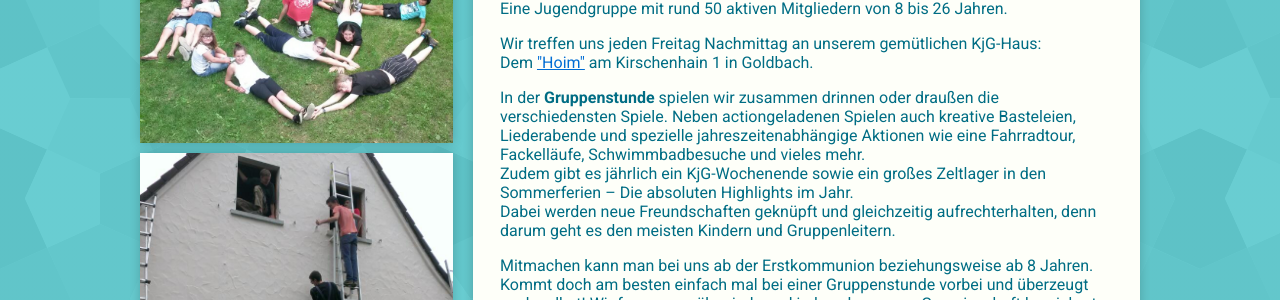
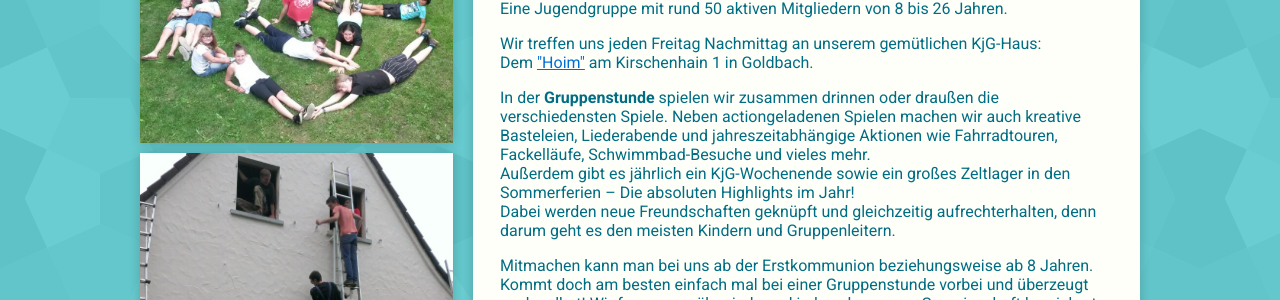
Before and after one commit to blueluke/kjg-homepage, a Jekyll site: the page built from about/index.html, in a window 1280 px wide. Shown: the part 202-502 px from the top of the page. Built offline with Jekyll 4.4.1, drawn with Linux system fonts in a browser that asks for light colours.

Commit message:
About: Kleine Änderungen im Text

```diff
--- a/about/index.html
+++ b/about/index.html
@@ -24,9 +24,9 @@ layout: default
       </p>
       <p>
         In der <b>Gruppenstunde</b> spielen wir zusammen drinnen oder draußen die verschiedensten Spiele.
-        Neben actiongeladenen Spielen auch kreative Basteleien, Liederabende
-        und spezielle jahreszeitenabhängige Aktionen wie eine Fahrradtour, Fackelläufe, Schwimmbadbesuche und vieles mehr.<br/>
-        Zudem gibt es jährlich ein KjG-Wochenende sowie ein großes Zeltlager in den Sommerferien – Die absoluten Highlights im Jahr.<br/>
+        Neben actiongeladenen Spielen machen wir auch kreative Basteleien, Liederabende
+        und jahreszeitabhängige Aktionen wie Fahrradtouren, Fackelläufe, Schwimmbad-Besuche und vieles mehr.<br/>
+        Außerdem gibt es jährlich ein KjG-Wochenende sowie ein großes Zeltlager in den Sommerferien – Die absoluten Highlights im Jahr!<br/>
         Dabei werden neue Freundschaften geknüpft und gleichzeitig aufrechterhalten, denn darum geht es den meisten Kindern und Gruppenleitern.
       </p>
       <p>
```
